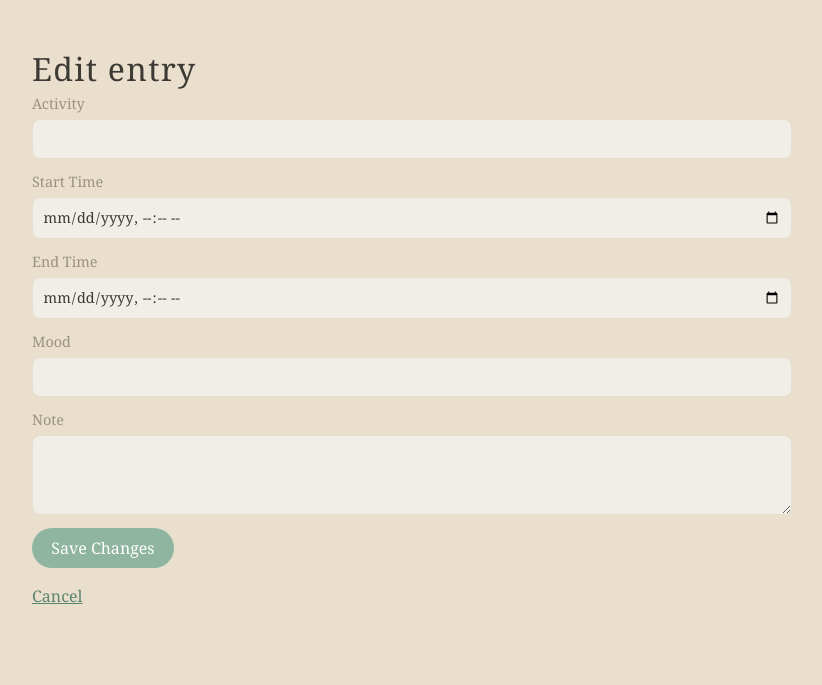
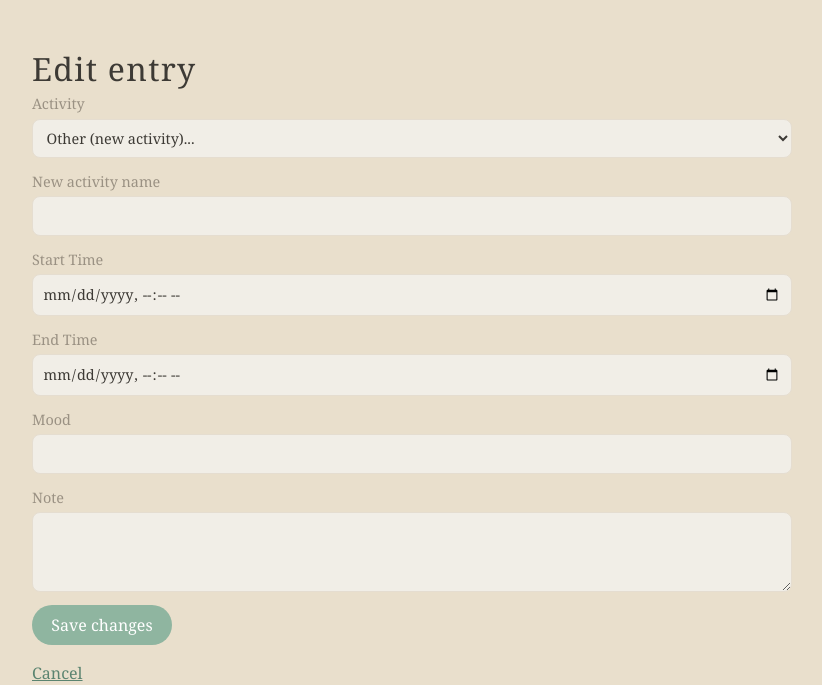
Before and after one commit to Gyalzin/Reflections, a Flask app: template templates/edit.html in a window 1280 px wide. Shown: the top 685 px of the page, without its empty margins (228-1050 px from the left). Run offline with Flask 3, Linux system fonts and the light colour scheme; the template is opened without the code that fills it, so the values that code supplies are empty.

Commit message:
Added activity dropdown to the edit page

```diff
--- a/main.py
+++ b/main.py
@@ -74,7 +74,7 @@ def edit_entry(entry_id):
     entry = db.get_entry(entry_id)
     if entry is None:
         return redirect(url_for('home'))
-    return render_template('edit.html', entry = entry)
+    return render_edit(entry)
 
 
 # This route handles the saving of changes made to an existing entry in the database.
@@ -84,7 +84,7 @@ def edit_entry(entry_id):
 
 @app.route('/update_entry/<int:entry_id>', methods = ['POST'])
 def save_changes(entry_id):
-    activity = request.form['activity']
+    activity = activity_from_form()
     start_time = request.form['start_time'].replace('T', ' ') + ':00' # Convert to datetime format
     end_time = request.form['end_time'].replace('T', ' ') + ':00' # Convert to datetime format
     mood = request.form.get('mood')
@@ -101,7 +101,7 @@ def save_changes(entry_id):
             'mood' : mood,
             'note' : note,
         }
-        return render_template('edit.html', entry = entry, errors = errors)
+        return render_edit(entry, errors)
 
     activity_id = db.get_or_create_activity(activity)
     db.update_entry(entry_id, activity_id, start_time, end_time, mood, note)
@@ -123,6 +123,26 @@ def validate_entry(activity, start_time, end_time, mood):
     if mood is not None and not 1 <= mood <= 5:
         errors.append("Mood should be a number from 1 to 5.")
     return errors
+
+
+# activity_from_form() is the same logic you already have at the top of save_entry.
+# Once everything works, I can replace those lines in save_entry with activity = activity_from_form() to avoid repeating.
+
+def activity_from_form():
+    # works out the activity name from the dropdown and the "Other" box
+    choice = request.form.get('activity_choice','')
+    if choice == '__other__':
+        activity = request.form.get('new_activity','')
+    else:
+        activity = choice
+    return activity.strip()
+
+# render_edit() builds the edit page in one place, so both routes below can reuse it.
+
+def render_edit(entry, errors=None):
+    activities = db.get_activities()
+    names = [a['activity_name']for a in activities]
+    return render_template('edit.html', entry = entry, errors = errors or [], activities = activities, activity_names = names)
 
 
 
--- a/templates/edit.html
+++ b/templates/edit.html
@@ -15,31 +15,75 @@ Last Modified: 2026-10-28
 <head>
     <meta charset="UTF-8">
     <meta name="viewport" content="width=device-width, initial-scale=1.0">
-    <title>Edit Entry</title>
+    <title>Edit entry - Reflections</title>
     <link rel="stylesheet" href="{{ url_for('static', filename='style.css') }}">
 </head>
 <body>
     <h1>Edit entry</h1>
 
     {% if errors %}
-    <ul class = "errors">
+    <ul class="errors">
         {% for message in errors %}
-        <li> {{message}}</li>
-        {%endfor%}
+        <li>{{ message }}</li>
+        {% endfor %}
     </ul>
     {% endif %}
 
+    {% set is_known = entry['activity_name'] in activity_names %}
 
-    <form method = "POST" action = "/update_entry/{{ entry['entry_id'] }}">
-        <label>Activity<input type = "text" name = "activity" value = "{{ entry['activity_name'] }}" required></label><br>
-        <label>Start Time<input type = "datetime-local" name = "start_time" value = "{{ entry['start_time'] [:16].replace(' ', 'T') }}" required></label><br>
-        <label>End Time<input type = "datetime-local" name = "end_time" value = "{{ entry['end_time'] [:16].replace(' ', 'T') }}" required></label><br>
-        <label>Mood <input type="number" name="mood" min="1" max="5" value="{{ entry['mood'] if entry['mood'] is not none else '' }}"></label><br>
-        <label>Note <textarea name = "note">{{ entry ['note'] or '' }}</textarea></label><br>
-        <input type = "submit" value = "Save Changes">
+    <form method="POST" action="/update_entry/{{ entry['entry_id'] }}">
+        <label>Activity
+            <select name="activity_choice" id="activity_choice">
+                {% for a in activities %}
+                <option value="{{ a['activity_name'] }}"
+                    {% if is_known and a['activity_name'] == entry['activity_name'] %}selected{% endif %}>
+                    {{ a['activity_name'] }}
+                </option>
+                {% endfor %}
+                <option value="__other__" {% if not is_known %}selected{% endif %}>
+                    Other (new activity)...
+                </option>
+            </select>
+        </label>
+        <div id="new_activity_row">
+            <label>New activity name
+                <input type="text" name="new_activity" id="new_activity"
+                       value="{{ '' if is_known else entry['activity_name'] }}">
+            </label>
+        </div>
+        <label>Start Time
+            <input type="datetime-local" name="start_time"
+                   value="{{ entry['start_time'][:16].replace(' ', 'T') }}" required>
+        </label>
+        <label>End Time
+            <input type="datetime-local" name="end_time"
+                   value="{{ entry['end_time'][:16].replace(' ', 'T') }}" required>
+        </label>
+        <label>Mood
+            <input type="number" name="mood" min="1" max="5"
+                   value="{{ entry['mood'] if entry['mood'] is not none else '' }}">
+        </label>
+        <label>Note
+            <textarea name="note">{{ entry['note'] or '' }}</textarea>
+        </label>
+        <input type="submit" value="Save changes">
     </form>
-    <p>
-        <a href = "/?day={{ entry['start_time'][:10] }}">Cancel</a>
-    </p>
+
+    <p><a href="/?day={{ entry['start_time'][:10] }}">Cancel</a></p>
+
+    <script>
+        const choice = document.getElementById('activity_choice');
+        const newRow = document.getElementById('new_activity_row');
+        const newInput = document.getElementById('new_activity');
+
+        function toggleNewActivity() {
+            const isOther = choice.value === '__other__';
+            newRow.style.display = isOther ? '' : 'none';
+            newInput.required = isOther;
+        }
+
+        choice.addEventListener('change', toggleNewActivity);
+        toggleNewActivity();
+    </script>
 </body>
 </html>
```
